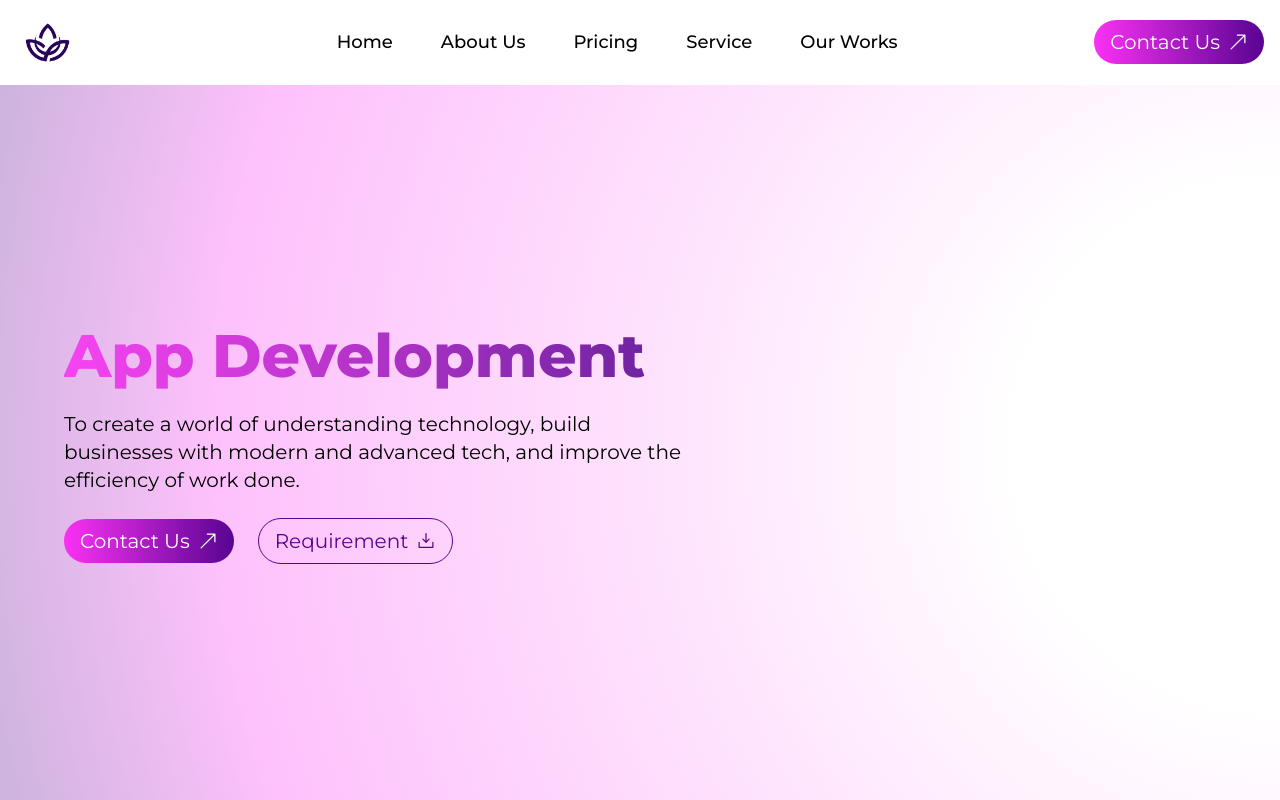
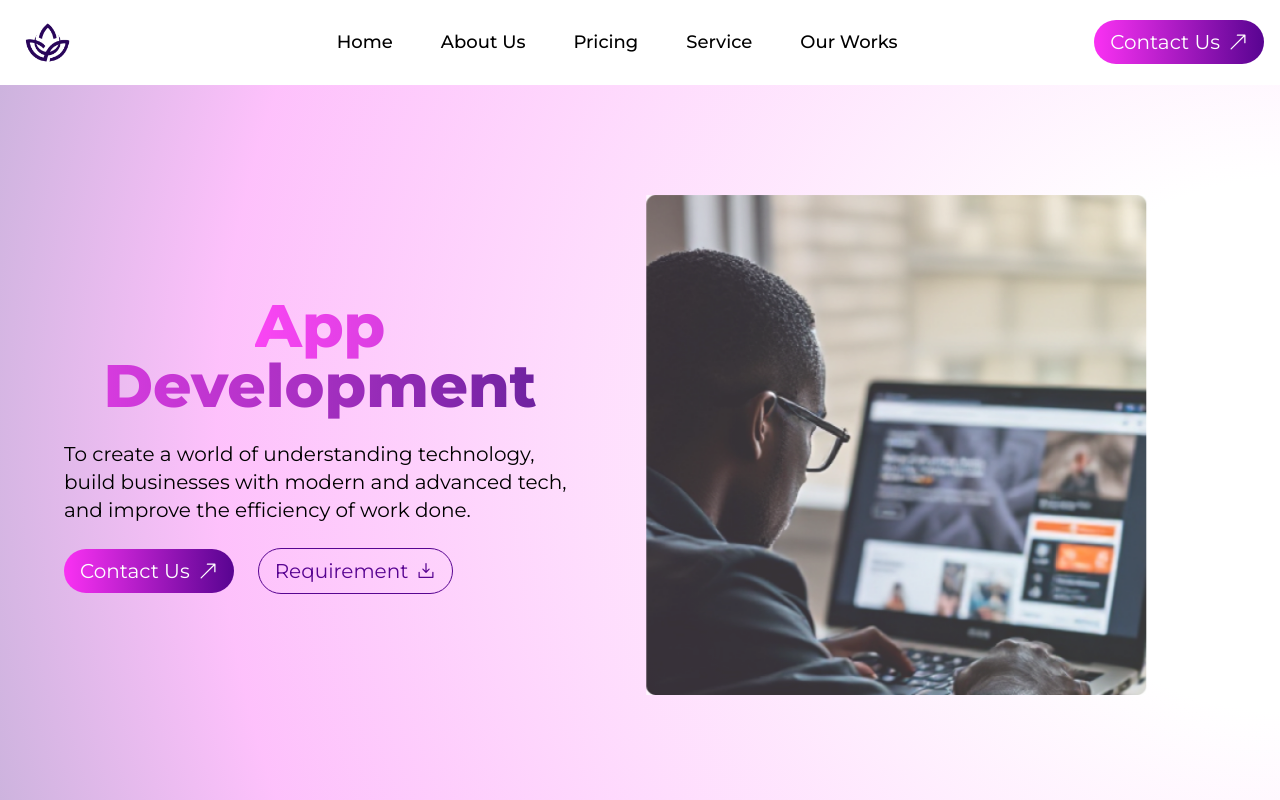
Before and after one commit to aetech24/aetech-site, a React (Vite) app: page / in a window 1280 px wide. Shown: the top 800 px of the page. Built offline with nearby package versions, Linux system fonts and the light colour scheme; a web font is replaced by a local one.

Commit message:
fix(image): fix image display error.

```diff
--- /dev/null
+++ b/src/components/AnimatedImages.jsx
@@ -0,0 +1,53 @@
+import React from "react";
+import { motion, AnimatePresence } from "framer-motion";
+import webDevImage from "../assets/WebDevImage.jpg";
+import appDevImage from "../assets/AppDevImage.jpg";
+import markettingImage from "../assets/MarketingImage.jpg";
+
+const AnimatedImages = () => {
+  const images = [
+    { src: webDevImage, alt: "Web Development" },
+    { src: appDevImage, alt: "App Development" },
+    { src: markettingImage, alt: "Marketing" },
+  ];
+  const [index, setIndex] = React.useState(0);
+
+  // Change image every 3 seconds to sync with text
+  React.useEffect(() => {
+    const interval = setInterval(() => {
+      setIndex((prevIndex) => (prevIndex + 1) % images.length);
+    }, 3000);
+    return () => clearInterval(interval);
+  }, [images.length]);
+
+  return (
+    <div className="relative w-full h-full flex items-center justify-center">
+      <AnimatePresence mode="wait">
+        <motion.img
+          key={images[index].src}
+          src={images[index].src}
+          alt={images[index].alt}
+          initial={{ opacity: 0, x: 300 }} // Start from right
+          animate={{
+            opacity: 1,
+            x: 0,
+            transition: {
+              type: "spring",
+              stiffness: 200,
+              damping: 20,
+              duration: 2,
+            },
+          }}
+          exit={{
+            opacity: 0,
+            x: -300, // Exit to left
+            transition: { duration: 0.5 },
+          }}
+          className="w-full h-[500px] object-contain"
+        />
+      </AnimatePresence>
+    </div>
+  );
+};
+
+export default AnimatedImages;
--- a/src/pages/Home.jsx
+++ b/src/pages/Home.jsx
@@ -1,95 +1,137 @@
-import React from 'react'
-import Hero from '../assets/hero.png'
-import { Link } from 'react-router-dom'
+import React from "react";
+import Hero from "../assets/hero.png";
+import { Link } from "react-router-dom";
 import { FaCode } from "react-icons/fa6";
 import { LuGraduationCap } from "react-icons/lu";
 import { IoBriefcaseOutline } from "react-icons/io5";
 import { BsArrowUpRight } from "react-icons/bs";
 import { PiDownloadSimple } from "react-icons/pi";
-import { head } from '../constants';
-import FramerMotionText from '../components/FramerMotionText';
-
+import { head } from "../constants";
+import FramerMotionText from "../components/FramerMotionText";
+import AnimatedImages from "../components/AnimatedImages";
 
 const Home = () => {
   return (
     <div className="w-full">
       <div className="lg:h-[90vh] max-[340px]:h-[90vh] max-sm:h-[70vh] md:h-[80vh] flex items-center w-full bg-radial-gradient">
-            {/* <img src={Hero} className="bg-cover bg-center relative w-full h-full" /> */}
-            <div className="absolute w-full z-50 bg-opacity-50"></div>
-            <div className="absolute w-full max-md:items-center max-md:text-center flex flex-col gap-4 lg:gap-6 md:px-16 lg:w-[60%] px-4">
+        <div className="w-full flex justify-between items-center">
+          <div className="w-full lg:w-1/2 max-md:items-center max-md:text-center flex flex-col gap-4 lg:gap-6 md:px-16 px-4">
             <FramerMotionText />
             <p className="text-sm md:text-lg lg:text-xl">
-                    To create a world of understanding technology, build businesses with modern and advanced tech, and improve the efficiency of work done.
+              To create a world of understanding technology, build businesses with
+              modern and advanced tech, and improve the efficiency of work done.
             </p>
             <div className="flex items-center gap-6">
               <div className="flex text-white lg:text-xl justify-center items-center bg-gradient-to-r from-pink to-purple hover:bg-gradient-to-l hover:from-pink hover:to-purple rounded-3xl hover:scale-105 duration-500 ease-linear transition-all">
-                        <Link to="/contact" className="py-1 lg:py-2 px-2 lg:px-4 flex items-center gap-2">
+                <Link
+                  to="/contact"
+                  className="py-1 lg:py-2 px-2 lg:px-4 flex items-center gap-2"
+                >
                   Contact Us
                   <BsArrowUpRight />
                 </Link>
               </div>
               <div className="flex text-purple lg:text-xl justify-center items-center rounded-3xl border border-purple hover:scale-105 duration-500 ease-linear">
-                        <Link to="/contact" className="py-1 lg:py-2 px-2 lg:px-4 flex items-center gap-2">
+                <Link
+                  to="/contact"
+                  className="py-1 lg:py-2 px-2 lg:px-4 flex items-center gap-2"
+                >
                   Requirement
                   <PiDownloadSimple />
                 </Link>
               </div>
             </div>
           </div>
+          <div className="w-1/2 h-full max-md:hidden">
+            <AnimatedImages />
+          </div>
+        </div>
       </div>
       <div className="py-16">
         <div className="flex flex-col items-center gap-3">
           <h1 className="text-3xl lg:text-4xl">What We Do</h1>
-                <p className="px-4 max-md:text-sm lg:px-60 text-center">We are dynamic tech start-up focused on turning ideas into ground-breaking solutions. By leveraging advance technology and innovative software development, we design, create products and services that solve an address real world challenges, empower businesses, fuel growth and derive results.</p>
+          <p className="px-4 max-md:text-sm lg:px-60 text-center">
+            We are dynamic tech start-up focused on turning ideas into
+            ground-breaking solutions. By leveraging advance technology and
+            innovative software development, we design, create products and
+            services that solve an address real world challenges, empower
+            businesses, fuel growth and derive results.
+          </p>
         </div>
         <div className="grid grid-cols-1 lg:grid-cols-3 justify-center items-center gap-4 lg:gap-10 py-16 lg:px-24 px-4">
           <div className="flex flex-col gap-2 items-center">
-                    <div className="p-4 text-3xl text-white bg-gradient-to-b from-pink to-purple rounded-full"><FaCode/></div>
+            <div className="p-4 text-3xl text-white bg-gradient-to-b from-pink to-purple rounded-full">
+              <FaCode />
+            </div>
             <h1 className="font-semibold lg:text-xl">Languages</h1>
-                    <p className="text-center max-md:text-sm">We use up-to-date Programming languages and libaries to implement our works.</p>
+            <p className="text-center max-md:text-sm">
+              We use up-to-date Programming languages and libaries to implement
+              our works.
+            </p>
           </div>
           <div className="flex flex-col gap-2 items-center">
-                    <div className="p-4 text-3xl text-white bg-gradient-to-b from-pink to-purple rounded-full"><LuGraduationCap /></div>
+            <div className="p-4 text-3xl text-white bg-gradient-to-b from-pink to-purple rounded-full">
+              <LuGraduationCap />
+            </div>
             <h1 className="font-semibold lg:text-xl">Education</h1>
-                    <p className="text-center max-md:text-sm">Training a generation of tech nerds, bringing out the pontential of our generation.</p>
+            <p className="text-center max-md:text-sm">
+              Training a generation of tech nerds, bringing out the pontential
+              of our generation.
+            </p>
           </div>
           <div className="flex flex-col gap-2 items-center">
-                    <div className="p-4 text-3xl text-white bg-gradient-to-b from-pink to-purple rounded-full"><IoBriefcaseOutline/></div>
+            <div className="p-4 text-3xl text-white bg-gradient-to-b from-pink to-purple rounded-full">
+              <IoBriefcaseOutline />
+            </div>
             <h1 className="font-semibold lg:text-xl">Projects</h1>
-                    <p className="text-center max-md:text-sm">We accept and take every challenge, building every porject with deep
-                    understanding and passion bringing out the essential of every project.</p>
+            <p className="text-center max-md:text-sm">
+              We accept and take every challenge, building every porject with
+              deep understanding and passion bringing out the essential of every
+              project.
+            </p>
           </div>
         </div>
         <div className="flex flex-col items-center gap-3 py-5">
           <h1 className="text-3xl lg:text-4xl">Tech We Use</h1>
-                <p className="md:px-72 max-md:text-sm text-center px-4">To create a world of understanding technology, build businesses with modern and advanced tech and improve the efficiency of work done.</p>
+          <p className="md:px-72 max-md:text-sm text-center px-4">
+            To create a world of understanding technology, build businesses with
+            modern and advanced tech and improve the efficiency of work done.
+          </p>
         </div>
       </div>
       <div className="bg-purple px-4 lg:px-24 py-16">
         <div className="flex flex-col items-center gap-3 py-5 text-white">
           <h1 className="text-3xl lg:text-4xl">Meet Our Team</h1>
-                <p className="lg:px-72 max-md:text-sm text-center">To create a world of understanding technology, build businesses with modern and advanced tech and improve the efficiency of work done.</p>
+          <p className="lg:px-72 max-md:text-sm text-center">
+            To create a world of understanding technology, build businesses with
+            modern and advanced tech and improve the efficiency of work done.
+          </p>
         </div>
         <div className="grid grid-cols-1 md:grid-cols-2 lg:grid-cols-3 gap-4">
           {head.map((item, id) => {
-                    return(
-                        <div key={id} className="flex flex-col items-center gap-3 bg-white rounded-2xl py-6 px-2 hover:scale-105 duration-300 ease-linear cursor-pointer">
-                            <img src={item.image} alt="" className="w-[250px] h-[300px] rounded-full"/>
+            return (
+              <div
+                key={id}
+                className="flex flex-col items-center gap-3 bg-white rounded-2xl py-6 px-2 hover:scale-105 duration-300 ease-linear cursor-pointer"
+              >
+                <img
+                  src={item.image}
+                  alt=""
+                  className="w-[250px] h-[300px] rounded-full"
+                />
                 <div className="flex flex-col gap-1 text-center">
                   <h1 className="text-xl font-semibold">{item.name}</h1>
                   <p className="text-sm font-thin">{item.role}</p>
                 </div>
                 <p className="text-sm text-center">{item.testimonial}</p>
-                            <div>
-                                Testimonials
+                <div>Testimonials</div>
               </div>
-                        </div>
-                    )
+            );
           })}
         </div>
       </div>
     </div>
-  )
-}
+  );
+};
 
-export default Home
+export default Home;
```
Lines whose indentation alone changed are shown as unchanged.
